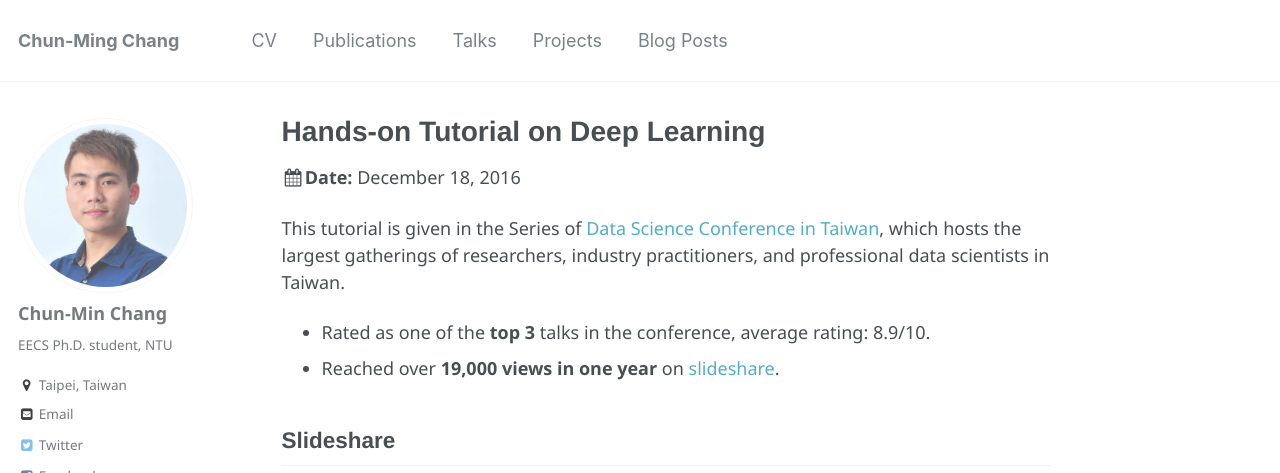
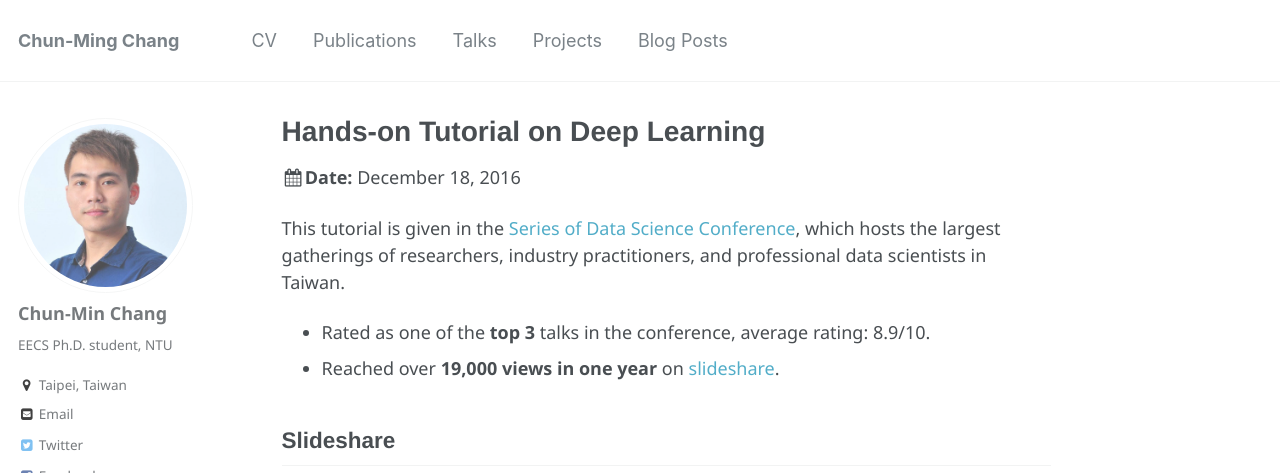
Before and after one commit to NothingHard/NothingHard.github.io, a Jekyll site: the page built from _talks/2016-12-18-talk.md, in a window 1280 px wide and 900 px high, cut to the strip 0-473 px from the top of the window. Built offline with Jekyll 4.4.1, drawn with Linux system fonts in a browser that asks for light colours.

Commit message:
update talk

```diff
--- a/_talks/2016-12-18-talk.md
+++ b/_talks/2016-12-18-talk.md
@@ -8,12 +8,12 @@ date: 2016-12-18
 location: "Taipei, Taiwan"
 ---
 
-This tutorial is given in the Series of [Data Science Conference in Taiwan](http://datasci.tw/?conf=DS), which hosts the largest gatherings of researchers, industry practitioners, and professional data scientists in Taiwan.
+This tutorial is given in the [Series of Data Science Conference](http://datasci.tw/?conf=DS), which hosts the largest gatherings of researchers, industry practitioners, and professional data scientists in Taiwan.
 - Rated as one of the **top 3** talks in the conference, average rating: 8.9/10.
 - Reached over **19,000 views in one year** on [slideshare](https://www.slideshare.net/tw_dsconf/ss-70083878).
 
 ## Slideshare
-<iframe src="//www.slideshare.net/slideshow/embed_code/key/kVndiTuzmPEHaR" width="595" height="485" frameborder="0" marginwidth="0" marginheight="0" scrolling="no" style="border:1px solid #CCC; border-width:1px; margin-bottom:5px; max-width: 100%;" allowfullscreen> </iframe> <div style="margin-bottom:5px"> <strong> <a href="//www.slideshare.net/tw_dsconf/ss-70083878" title="[系列活動] 手把手的深度學習實務" target="_blank">[Series] Hands-on Tutorial of Deep Learning</a> </strong> from <strong><a href="https://www.slideshare.net/tw_dsconf" target="_blank">Data Science Conference in Taiwan</a></strong> </div>
+<iframe src="//www.slideshare.net/slideshow/embed_code/key/kVndiTuzmPEHaR" width="100%" frameborder="0" marginwidth="0" marginheight="0" scrolling="no" style="border:1px solid #CCC; border-width:1px; margin-bottom:5px; max-width: 100%;" allowfullscreen> </iframe> <div style="margin-bottom:5px"> <strong> <a href="//www.slideshare.net/tw_dsconf/ss-70083878" title="[系列活動] 手把手的深度學習實務" target="_blank">[Series] Hands-on Tutorial of Deep Learning</a> </strong> from <strong><a href="https://www.slideshare.net/tw_dsconf" target="_blank">Data Science Conference in Taiwan</a></strong> </div>
 
 ## Topics
 1. Basic concepts of deep learning
```
